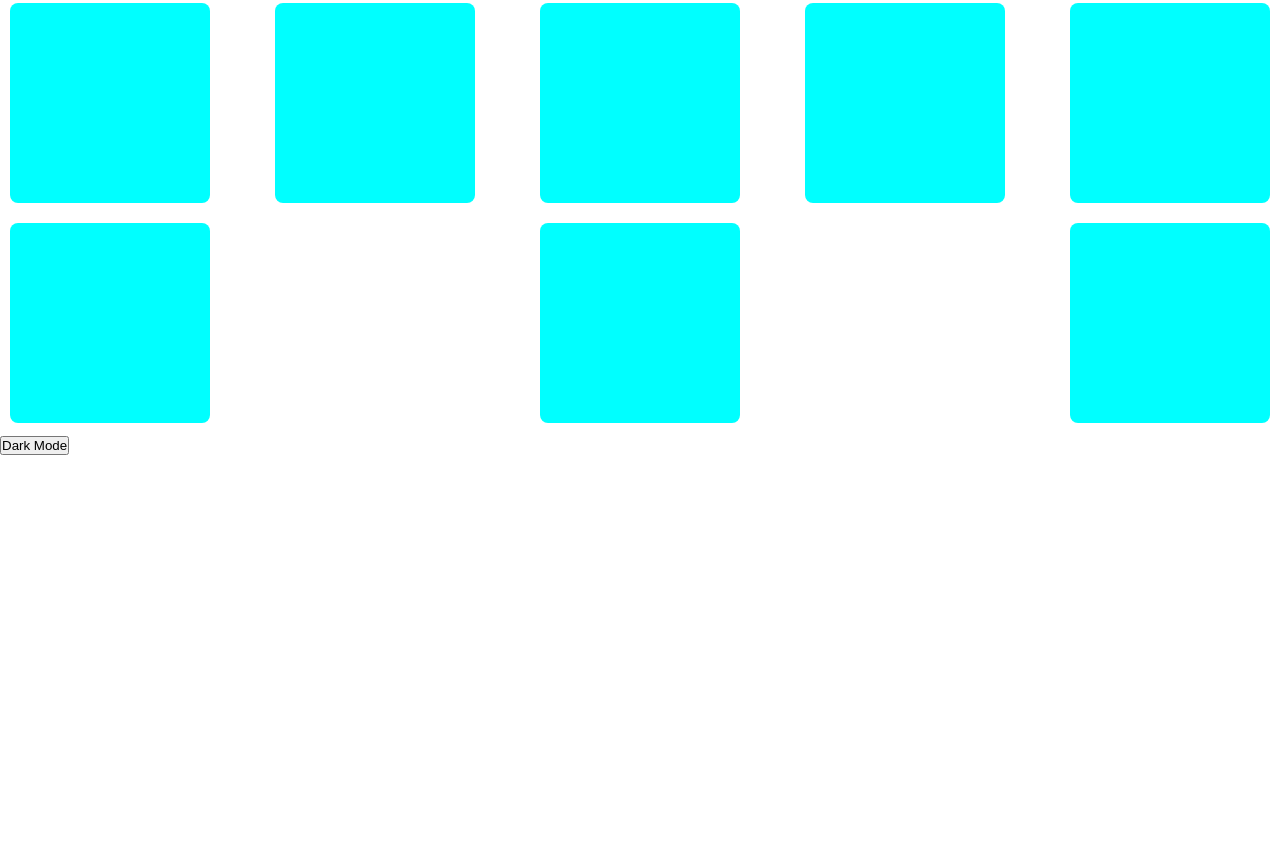
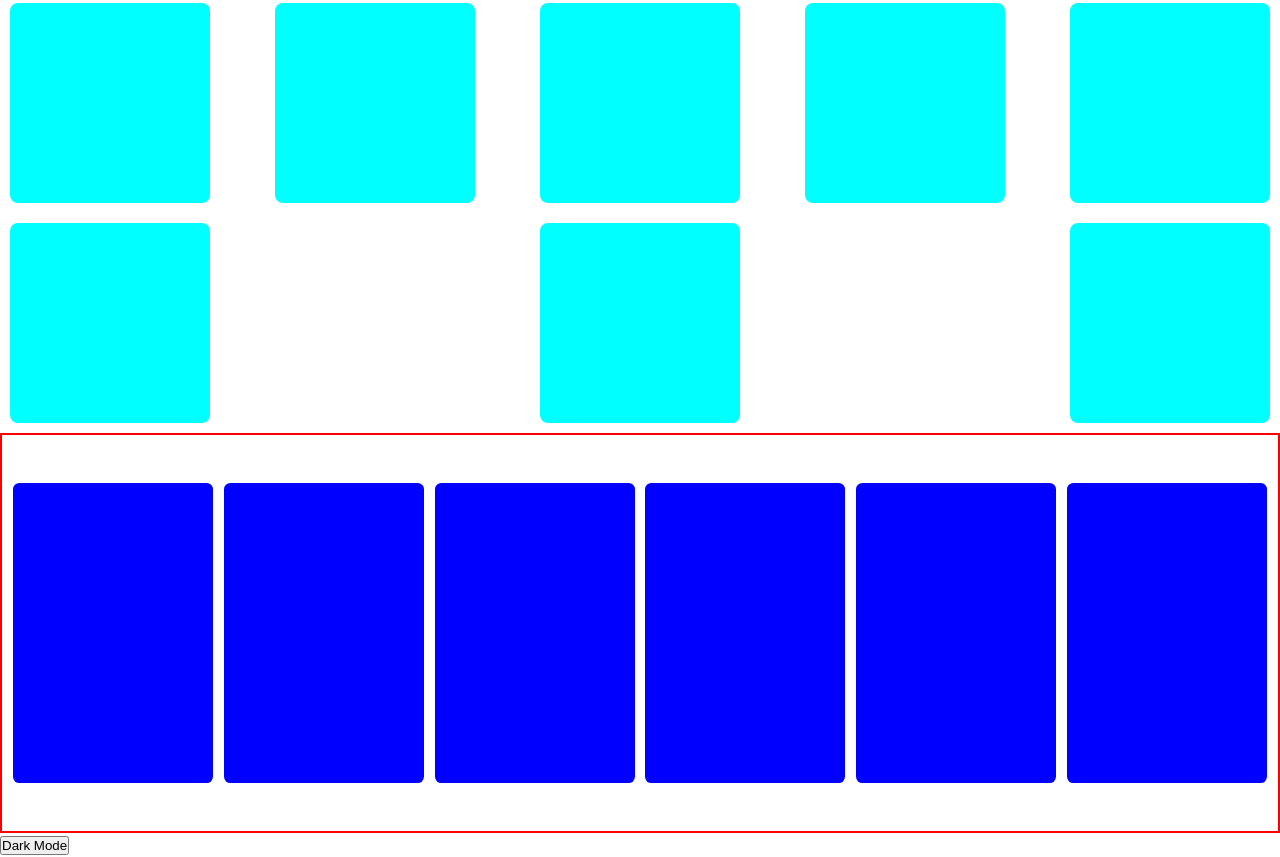
Before and after one commit to CelebMunyiri/Elibrary, a website: page index.html in a window 1280 px wide. Shown: the part 667-1524 px from the top of the page. Before the commit the page ends 1124 px from the top, so only its background shows below. Drawn offline with Linux system fonts and the light colour scheme.

Commit message:
added features

```diff
--- a/index.html
+++ b/index.html
@@ -65,6 +65,17 @@
       <div class="book"></div>
       <div class="book"></div>
     </section>
+    <section class="sections magazines">
+      <div class="magazine"></div>
+      <div class="magazine"></div>
+      <div class="magazine"></div>
+      <div class="magazine"></div>
+      <div class="magazine"></div>
+      <div class="magazine"></div>
+
+
+
+    </section>
 
     <button class="color">Dark Mode</button>
     <script src="app.js"></script>
--- a/style.css
+++ b/style.css
@@ -24,8 +24,6 @@ body {
   align-items: center;
   background: #3474e6;
   color: #fff;
-  flex-shrink: 1;
-  position: sticky;
 }
 .search-bar {
   height: 40px;
@@ -58,8 +56,6 @@ body {
   height: 100px;
   background-color: #a1c3ff;
   display: flex;
-  position: sticky;
-  flex-shrink: 1;
 }
 .nav ul {
   display: flex;
@@ -103,3 +99,17 @@ a {
   height: 100px;
   width: 100px;
 }
+.magazines {
+  border: 2px solid red;
+  height: 400px;
+  display: flex;
+  justify-content: space-evenly;
+  align-items: center;
+  flex-wrap: wrap;
+}
+.magazine {
+  height: 300px;
+  width: 200px;
+  background-color: blue;
+  border-radius: 0.4rem;
+}
```
Also changed, not shown: static/server.js (+7 -7 lines).
